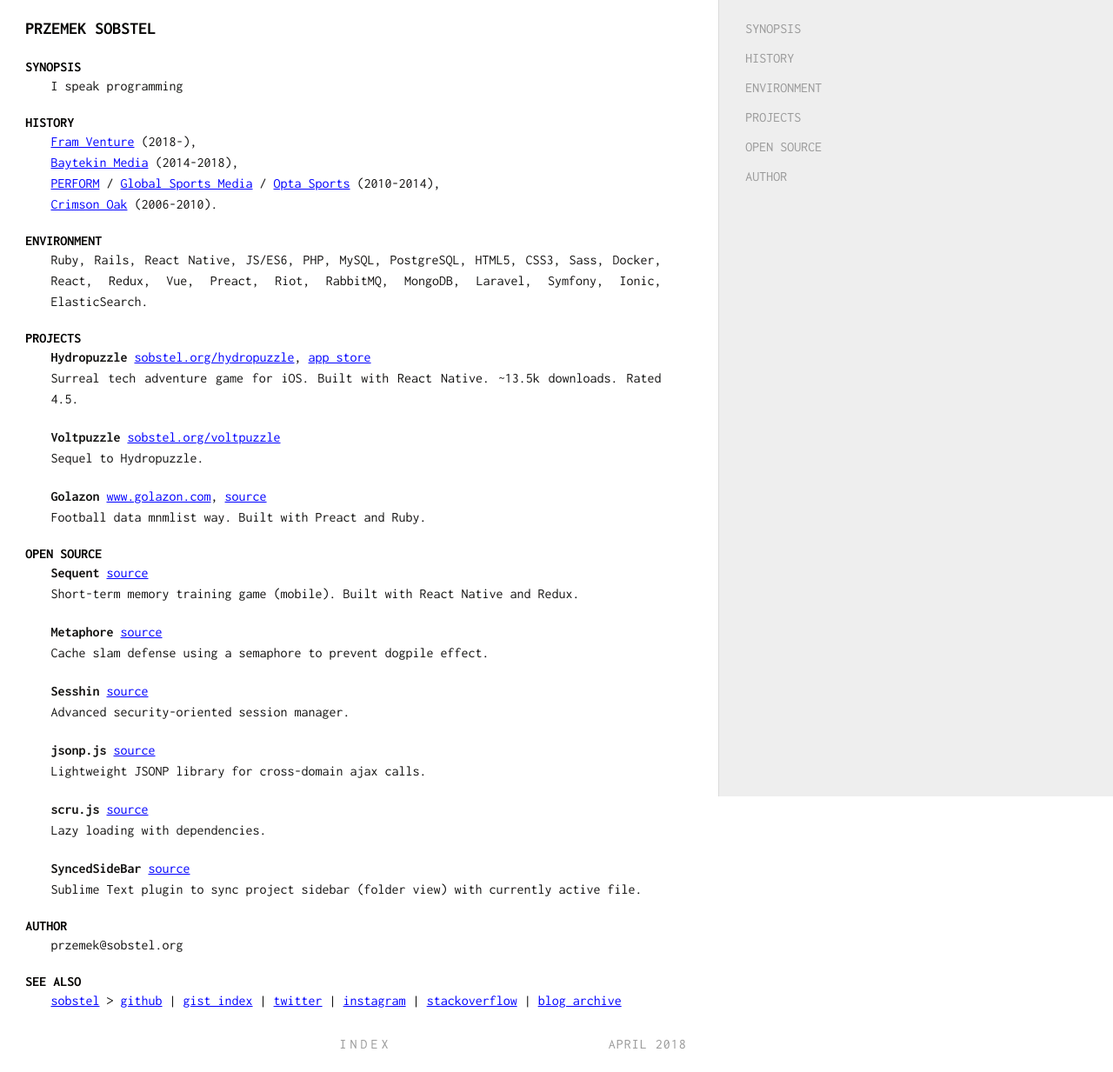
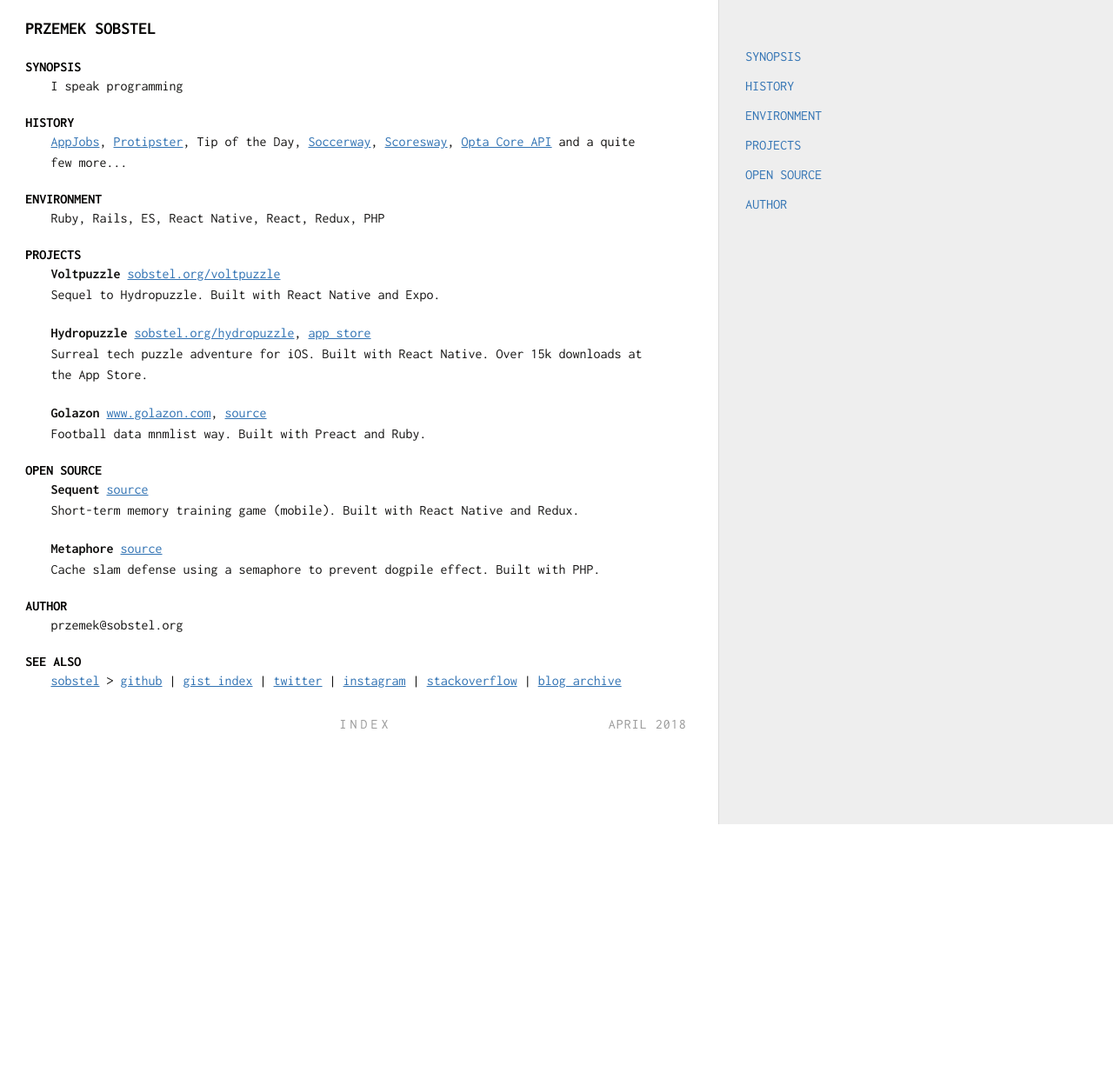
Before and after one commit to sobstel/sobstel.github.com, a Jekyll site: the page built from index.html, in a window 1280 px wide. Shown: the whole page at 87% size. Built offline with Jekyll 4.4.1, drawn with Linux system fonts in a browser that asks for light colours.

Commit message:
Whatever you are, be a good one

```diff
--- a/404.html
+++ b/404.html
@@ -4,4 +4,8 @@
 permalink: /404.html
 ---
 
-<p>Page not found, sorry. Go to <a href="/">root</a>.</p>
+<div class='mp post' id='man'>
+  <div class='man-navigation'></div>
+
+  <p><br>#404<br>Page not found, sorry<br>Go to <a href="/">root</a></p>
+<div>
--- a/_sass/_default.scss
+++ b/_sass/_default.scss
@@ -8,6 +8,12 @@
     font: 400 16px/1.5 "Inconsolata", monospace;
 }
 
+.mp a, .mp a:link, .mp a:hover,
+.mp a code, .mp a pre, .mp a tt,
+.mp a kbd, .mp a samp {
+  color: $link-color;
+}
+
 .mp > p, .mp > pre, .mp > ul,
 .mp > ol, .mp > dl {
   margin-left: 4ex;
@@ -15,11 +21,6 @@
 .mp dt.flush {
   width: 4ex;
 }
-
-h1 {
-  text-transform: uppercase;
-}
-
 .post > p, .post > pre, .post > ul,
 .post > ol, .post > dl {
   margin-left: 0 !important;
@@ -28,12 +29,18 @@
   width: 0 !important;
 }
 
+.man-navigation {
+  padding-top: 48px !important;
+}
+.mp {
+  text-align: left;
+}
+
+h1 {
+  text-transform: uppercase;
+}
 code {
   display: inline-block;
   padding: 0 5px;
   background: #eee;
 }
-
-.man-navigation {
-  padding-top: 16px !important;
-}
--- a/index.html
+++ b/index.html
@@ -21,25 +21,21 @@
 
 <h2 id="HISTORY">HISTORY</h2>
 
-<p><a href="http://www.framventure.no/">Fram Venture</a> (2018-),<br />
-<a href="http://baytekin.media/">Baytekin Media</a> (2014-2018),<br />
-<a href="http://www.performgroup.com/">PERFORM</a> / <a href="http://optasports.com/">Global Sports Media</a> / <a href="http://optasports.com/">Opta Sports</a> (2010-2014),<br />
-<a href="http://www.grupaoak.pl/">Crimson Oak</a> (2006-2010).</p>
+<p><a href="https://www.appjobs.com/">AppJobs</a>, <a href="https://www.protipster.com/">Protipster</a>, Tip of the Day,
+<a href="http://www.soccerway.com/">Soccerway</a>, <a href="http://www.scoresway.com/">Scoresway</a>,
+<a href="https://www.optasports.com/services/data-feeds/">Opta Core API</a> and a quite few more...</p>
 
 <h2 id="ENVIRONMENT">ENVIRONMENT</h2>
 
-<p>Ruby, Rails, React Native, JS/ES6,
-PHP, MySQL, PostgreSQL, HTML5, CSS3, Sass, Docker,
-React, Redux, Vue, Preact, Riot, RabbitMQ, MongoDB,
-Laravel, Symfony, Ionic, ElasticSearch.</p>
+<p>Ruby, Rails, ES, React Native, React, Redux, PHP</p>
 
 <h2 id="PROJECTS">PROJECTS</h2>
 
+<p><strong>Voltpuzzle</strong> <a href="http://www.sobstel.org/voltpuzzle/" title="Voltpuzzle">sobstel.org/voltpuzzle</a><br />
+Sequel to Hydropuzzle. Built with React Native and Expo.</p>
+
 <p><strong>Hydropuzzle</strong> <a href="http://www.sobstel.org/hydropuzzle/" title="Hydropuzzle">sobstel.org/hydropuzzle</a>, <a href="https://itunes.apple.com/app/id1294812505?ls=1&amp;mt=8" title="Hydropuzzle">app store</a><br />
-Surreal tech adventure game for iOS. Built with React Native. ~13.5k downloads. Rated 4.5.</p>
-
-<p><strong>Voltpuzzle</strong> <a href="http://www.sobstel.org/voltpuzzle/" title="Voltpuzzle">sobstel.org/voltpuzzle</a><br />
-Sequel to Hydropuzzle.</p>
+Surreal tech puzzle adventure for iOS. Built with React Native. Over 15k downloads at the App Store.</p>
 
 <p><strong>Golazon</strong> <a href="http://www.golazon.com/" title="Golazon">www.golazon.com</a>, <a href="https://github.com/sobstel/golazon" title="Golazon">source</a><br />
 Football data mnmlist way. Built with Preact and Ruby.</p>
@@ -50,19 +46,7 @@
 Short-term memory training game (mobile). Built with React Native and Redux.</p>
 
 <p><strong>Metaphore</strong> <a href="https://github.com/sobstel/metaphore" title="Metaphore">source</a><br />
-Cache slam defense using a semaphore to prevent dogpile effect.</p>
-
-<p><strong>Sesshin</strong> <a href="https://github.com/sobstel/sesshin" title="Sesshin">source</a><br />
-Advanced security-oriented session manager.</p>
-
-<p><strong>jsonp.js</strong> <a href="https://github.com/sobstel/jsonp.js" title="jsonp.js">source</a><br />
-Lightweight JSONP library for cross-domain ajax calls.</p>
-
-<p><strong>scru.js</strong> <a href="https://github.com/sobstel/scru.js" title="scru.js">source</a><br />
-Lazy loading with dependencies.</p>
-
-<p><strong>SyncedSideBar</strong> <a href="https://github.com/TheSpyder/SyncedSideBar" title="SyncedSideBar">source</a><br />
-Sublime Text plugin to sync project sidebar (folder view) with currently active file.</p>
+Cache slam defense using a semaphore to prevent dogpile effect. Built with PHP.</p>
 
 <h2 id="AUTHOR">AUTHOR</h2>
 
--- a/index.txt
+++ b/index.txt
@@ -21,6 +21,7 @@
 gsm            http://optasports.com/
 gsm-api        http://client.core.optasports.com/
 opta           http://optasports.com/
+opta-core      https://www.optasports.com/services/data-feeds/
 perform        http://www.performgroup.com/
 soccerway      http://www.soccerway.com/
 scoresway      http://www.scoresway.com/
```
Also changed, not shown: portfolio.html (added, +149 -0 lines), usage.html (deleted, +0 -146 lines), 4 other files.
